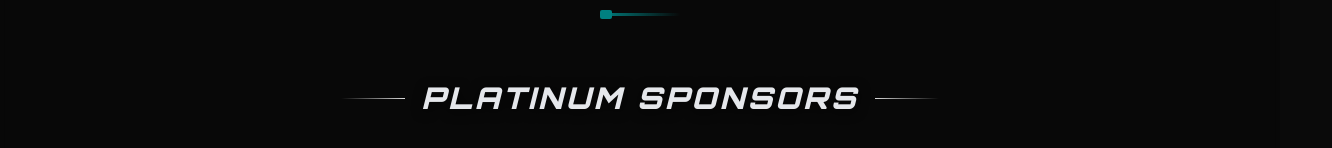
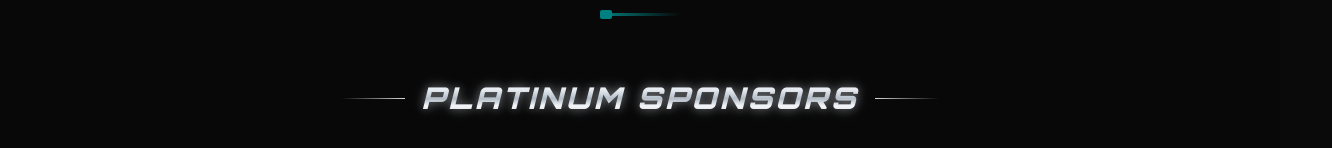
Before and after one commit to teampravaha/team-pravaha, a plain HTML site: page index - Copy.html in a window 1280 px wide. Shown: the part 4094-4242 px from the top of the page, 1332 px wide, since content can reach past the window. Drawn offline with nearby package versions, Linux system fonts and the light colour scheme.

Commit message:
Update index - Copy.html

```diff
--- a/index - Copy.html
+++ b/index - Copy.html
@@ -122,6 +122,18 @@
             transform: translateY(-8px);
             border-color: rgba(0,128,128,0.5);
             box-shadow: 0 20px 40px rgba(0,0,0,0.5), 0 0 30px rgba(0,128,128,0.12);
+        }
+
+        /* Platinum tier: metallic silver finish with a subtle glow */
+        .platinum-heading {
+            background: linear-gradient(180deg, #ffffff 0%, #e8edf2 28%, #aeb8c2 52%, #f8fafc 72%, #c5ced6 100%);
+            -webkit-background-clip: text;
+            background-clip: text;
+            color: transparent;
+            -webkit-text-fill-color: transparent;
+            text-shadow: 0 0 10px rgba(226, 232, 240, 0.22),
+                         0 0 22px rgba(203, 213, 225, 0.16);
+            filter: drop-shadow(0 0 5px rgba(226, 232, 240, 0.28));
         }
 
         .sponsor-card {
@@ -510,7 +522,7 @@
             <div class="mb-14" data-aos="fade-up">
                 <div class="flex items-center justify-center gap-4 mb-8">
                     <span class="h-px w-16 bg-gradient-to-r from-transparent to-[#d9d9d9]"></span>
-                    <h3 class="font-heading text-2xl md:text-3xl font-black italic uppercase tracking-widest text-[#e5e7eb]">Platinum Sponsors</h3>
+                    <h3 class="font-heading text-2xl md:text-3xl font-black italic uppercase tracking-widest platinum-heading">Platinum Sponsors</h3>
                     <span class="h-px w-16 bg-gradient-to-l from-transparent to-[#d9d9d9]"></span>
                 </div>
                 <div class="flex flex-wrap justify-center gap-8">
```
